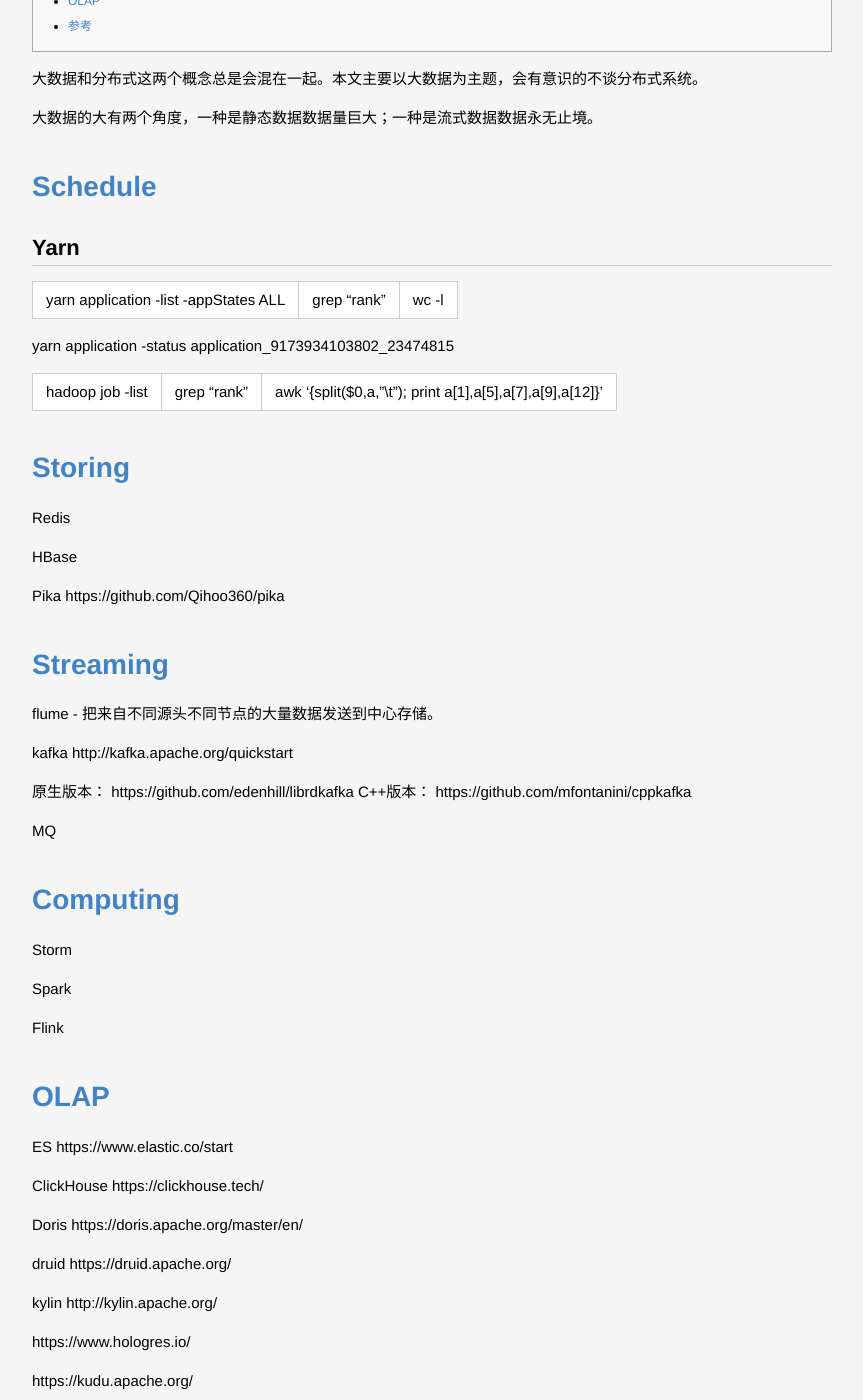
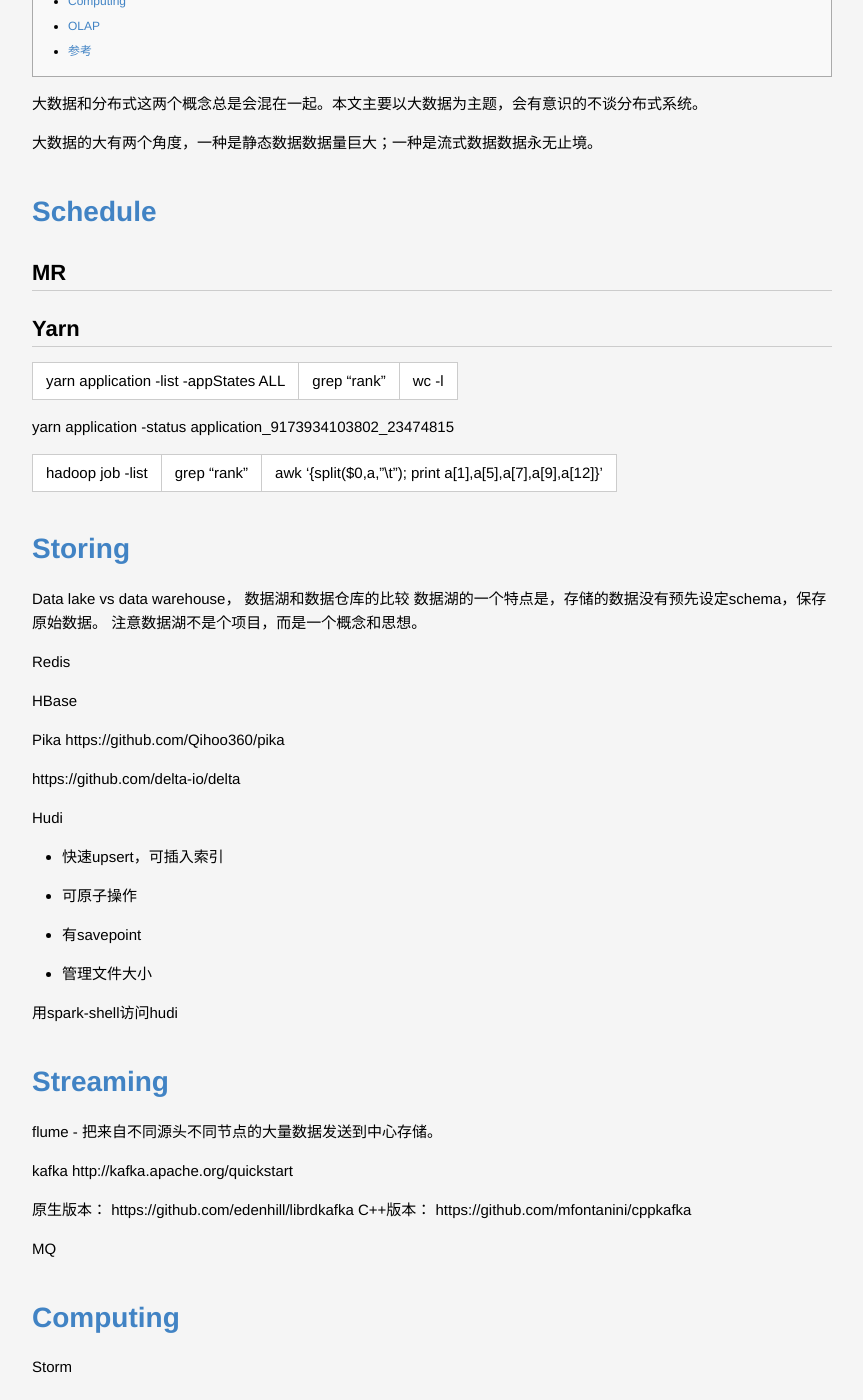
Before and after one commit to lucky521/blog, a Jekyll site: the page built from _posts/tech/2020-01-15-big-data-process.markdown, in a window 1280 px wide and 1400 px high, scrolled down 596 px. Shown: the whole window, without its empty margins (208-1071 px from the left). Built offline with Jekyll 4.4.1, drawn with Linux system fonts in a browser that asks for light colours.

Commit message:
Update 2020-01-15-big-data-process.markdown

```diff
--- a/_posts/tech/2020-01-15-big-data-process.markdown
+++ b/_posts/tech/2020-01-15-big-data-process.markdown
@@ -11,6 +11,8 @@
 
 
 # Schedule
+## MR
+
 ## Yarn
 
 yarn application -list -appStates ALL | grep "rank"  | wc -l
@@ -22,11 +24,31 @@
 
 # Storing
 
+Data lake vs data warehouse， 数据湖和数据仓库的比较
+数据湖的一个特点是，存储的数据没有预先设定schema，保存原始数据。
+注意数据湖不是个项目，而是一个概念和思想。
+
 Redis
 
 HBase
 
 Pika  https://github.com/Qihoo360/pika
+
+https://github.com/delta-io/delta
+
+
+Hudi
+
+* 快速upsert，可插入索引
+* 可原子操作
+* 有savepoint
+* 管理文件大小
+
+用spark-shell访问hudi
+
+
+
+
 
 # Streaming
 
@@ -52,6 +74,8 @@
 Flink
 
 
+
+
 # OLAP
 
 ES https://www.elastic.co/start
@@ -72,6 +96,8 @@
 
 TiDB https://github.com/pingcap/tidb
 
+
+
 # 参考
 
 https://github.com/wangzhiwubigdata/God-Of-BigData
```
